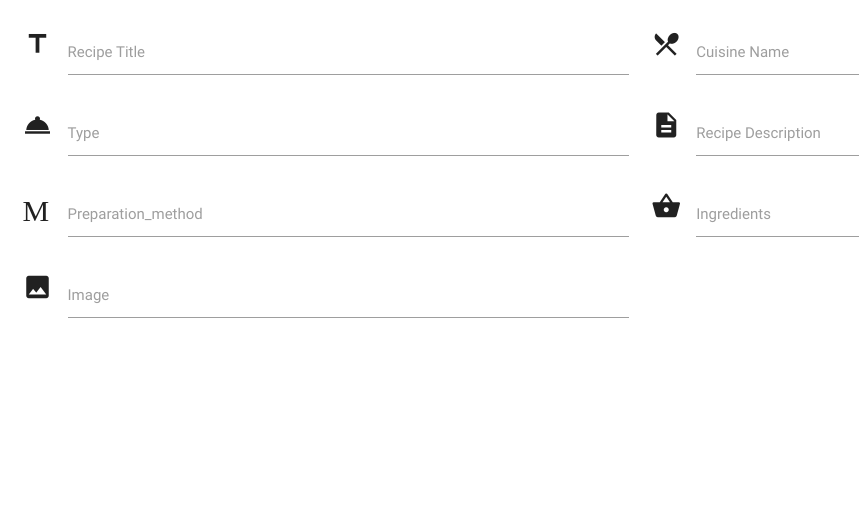
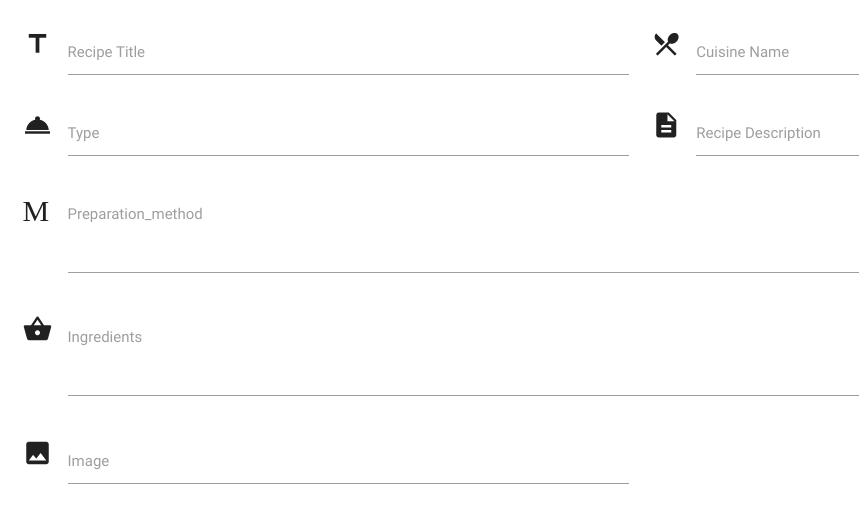
Before and after one commit to Code-Institute-Submissions/Data-centric-development-milestone-project-2, a Flask app: page /add_recipe in a window 1280 px wide. Shown: the part 178-701 px from the top of the page, without its empty margins (0-859 px from the left). Run offline with Flask 2, Linux system fonts and the light colour scheme; some libraries are stand-ins or nearby versions.

Commit message:
form input added to add_recipe.html

```diff
--- a/templates/add_recipe.html
+++ b/templates/add_recipe.html
@@ -10,32 +10,32 @@
             </div>
             <div class="input-field col s6">
                 <i class="material-icons prefix">local_dining</i>
-                <input id="cuisine_name" type="tel" class="validate">
+                <input id="cuisine_name" type="text" class="validate">
                 <label for="cuisine_name">Cuisine Name</label>
             </div>
             <div class="input-field col s6">
                 <i class="material-icons prefix">room_service</i>
-                <input id="type_name" type="tel" class="validate">
+                <input id="type_name" type="text" class="validate">
                 <label for="type_name">Type</label>
             </div>
             <div class="input-field col s6">
                 <i class="material-icons prefix">description</i>
-                <input id="description" type="tel" class="validate">
+                <input id="description" type="text" class="materialize-textarea">
                 <label for="description">Recipe Description</label>
             </div>
-             <div class="input-field col s6">
+             <div class="input-field col s12">
                 <i class="material-icons prefix">Method</i>
-                <input id="preparation_method" type="tel" class="validate">
+                <textarea id="preparation_method" type="textarea" class="materialize-textarea"></textarea>
                 <label for="preparation_method">Preparation_method</label>
             </div>
-             <div class="input-field col s6">
+             <div class="input-field col s12">
                 <i class="material-icons prefix">shopping_basket</i>
-                <input id="ingredients" type="tel" class="validate">
+                <textarea id="ingredients" type="textarea" class="materialize-textarea"></textarea>
                 <label for="ingredients">Ingredients</label>
             </div>
                 <div class="input-field col s6">
                 <i class="material-icons prefix">image</i>
-                <input id="recipe_image" type="tel" class="validate">
+                <input id="recipe_image" type="text" class="file-path validate">
                 <label for="recipe_image">Image</label>
             </div>
         </div>
--- a/templates/base.html
+++ b/templates/base.html
@@ -13,7 +13,9 @@
         <script type="text/javascript">
             $(document).ready(function() {
                 $('.collapsible').collapsible();
-            })
+            });
+            $('#textarea1').val('New Text');
+                M.textareaAutoResize($('#textarea1'));
         </script>
 
     </body>
```
